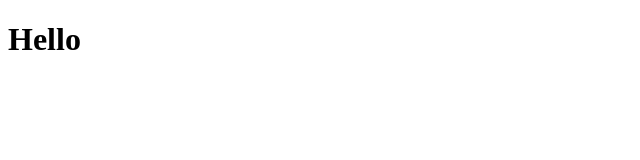
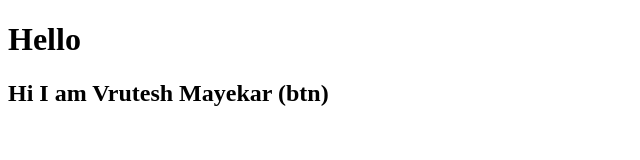
Before and after one commit to Vrutesh/git_prac, a plain HTML site: page index.html in a window 1280 px wide. Shown: the whole page, without its empty margins (0-640 px from the left). Drawn offline with Linux system fonts and the light colour scheme.

Commit message:
second commit

```diff
--- a/index.html
+++ b/index.html
@@ -7,5 +7,6 @@
 </head>
 <body>
     <h1>Hello</h1>
+    <h2>Hi I am Vrutesh Mayekar (btn)</h2>
 </body>
 </html>
```
